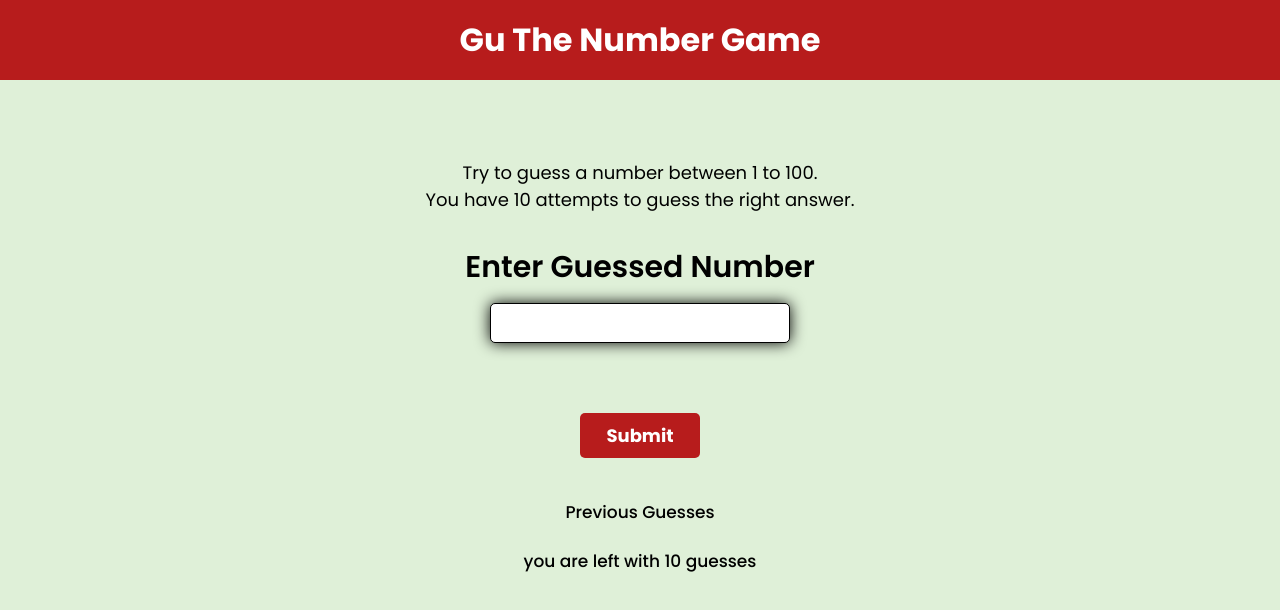
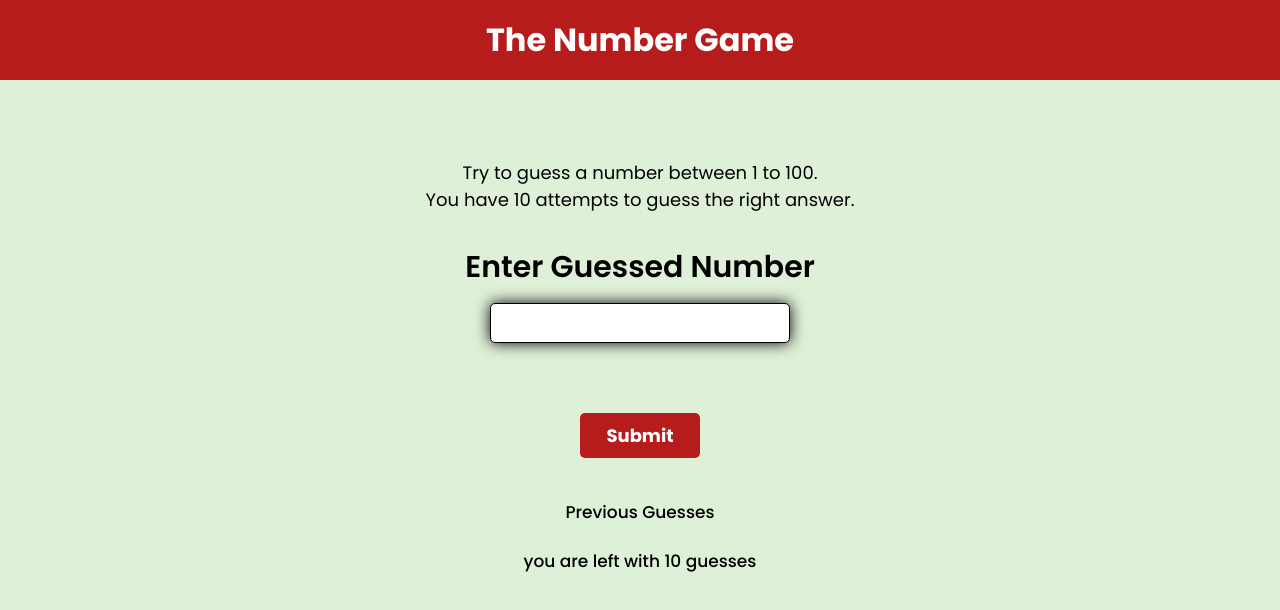
Before and after one commit to Sowmya-K-S/Guess-the-number-game, a plain HTML site: page index.html in a window 1280 px wide. Drawn offline with Linux system fonts and the light colour scheme.

Commit message:
test commit

```diff
--- a/index.html
+++ b/index.html
@@ -13,7 +13,7 @@
 </head>
 <body>
     <div  class='main-heading'>
-        <h1>Gu The Number Game</h1>
+        <h1> The Number Game</h1>
     </div>
 
     <div class="main-body">
```
